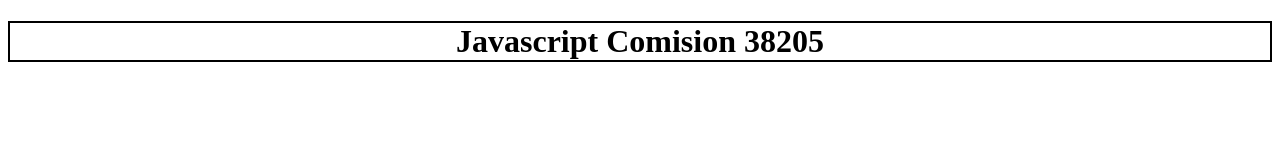
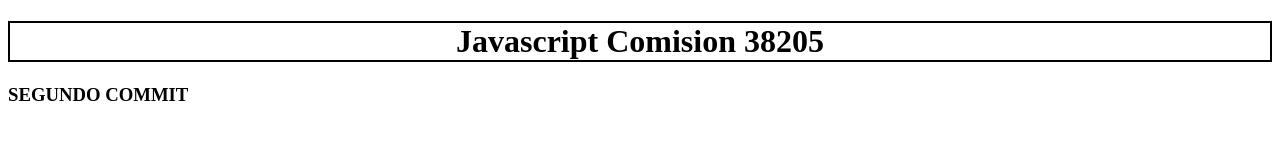
Before and after one commit to Agustin-Valinoti/Javascprit-38205, a plain HTML site: page index.html in a window 1280 px wide. Drawn offline with Linux system fonts and the light colour scheme.

Commit message:
Segundo commit del repo

```diff
--- a/index.html
+++ b/index.html
@@ -13,6 +13,11 @@
             Javascript Comision 38205
         </h1>
     </header>
+    <main>
+        <h3>
+            SEGUNDO COMMIT
+        </h3>
+    </main>
 
 <script src="/index.js"></script>
 </body>
```
